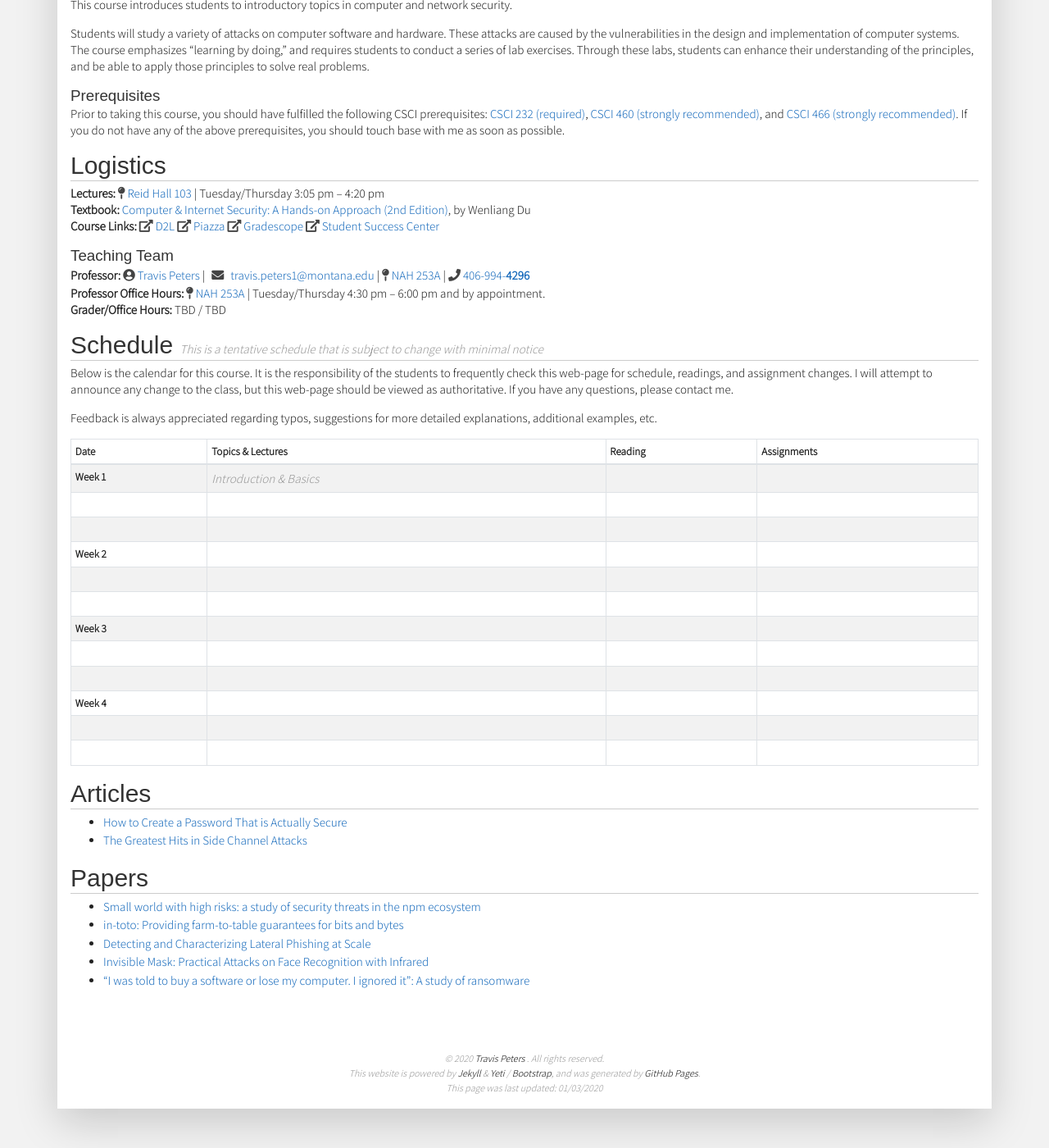
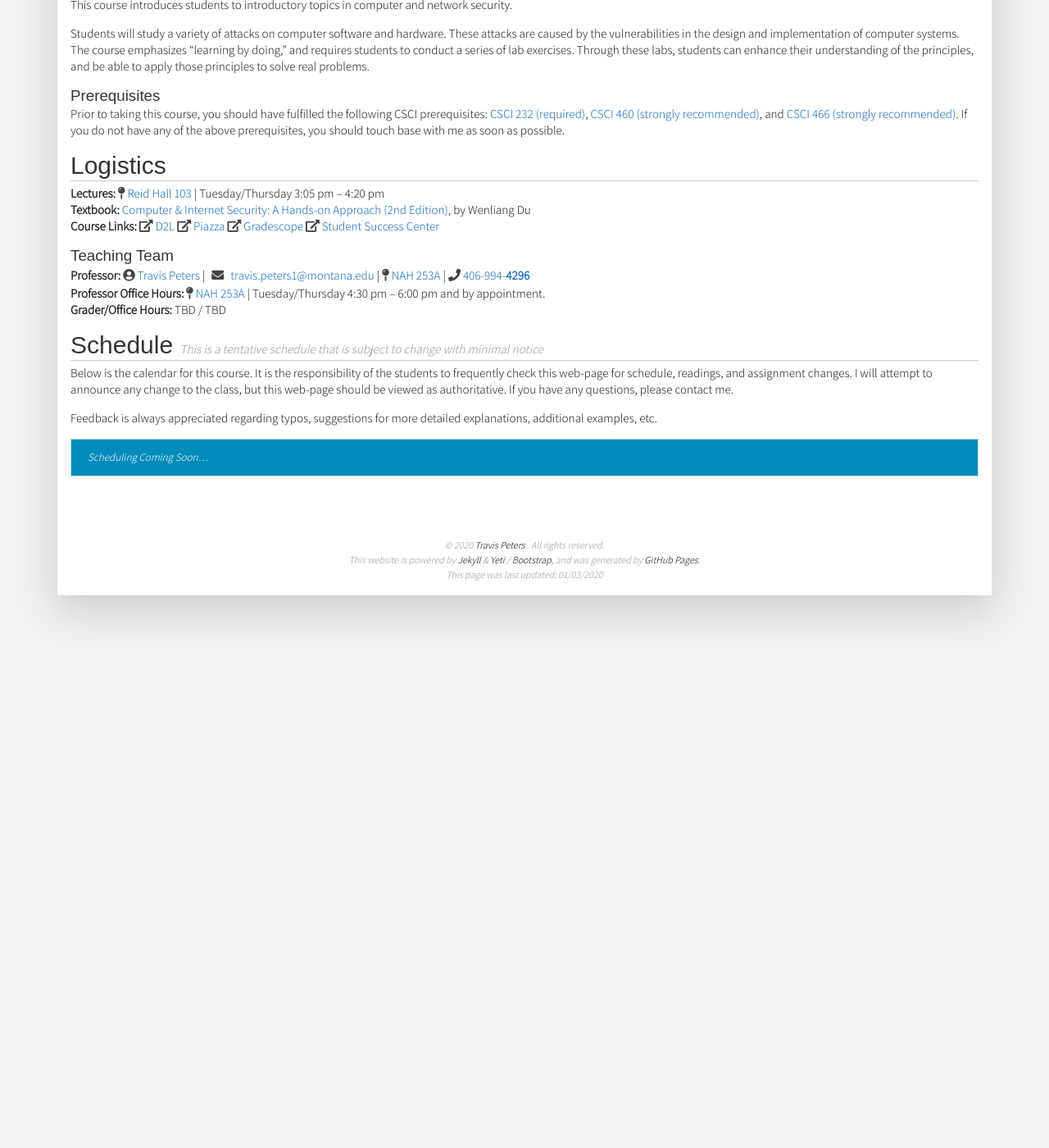
Before and after one commit to traviswpeters/cs476-2020-spring, a Jekyll site: the page built from index.md, in a window 1280 px wide and 1400 px high, scrolled down 262 px. Shown: the whole window at 82% size. Built offline with Jekyll 4.4.1, drawn with Linux system fonts in a browser that asks for light colours; nearby versions of some CDN libraries; some web fonts are replaced; our own code applies the rules of GitHub Pages for plain Markdown files; after the commit the page ends 1036 px from its top, so only the background shows below that.

Commit message:
schedule stub

```diff
--- a/index.md
+++ b/index.md
@@ -45,42 +45,6 @@ If you have any questions, please contact me.
 
 Feedback is always appreciated regarding typos, suggestions for more detailed explanations, additional examples, etc.
 
-{:.table .table-hover .table-striped .table-bordered .table-sm}
-| Date          | Topics & Lectures                                                                                                                                                                      | Reading                                      | Assignments                                  |
-| ------------- | -------------------------------------------------------------------------------------------------------------------------------------------------------------------------------------- | -------------------------------------------- |--------------------------------------------- |
-| **Week 1**    | <span class="note">Introduction & Basics</span>                                                                                                                                        | <span class="note"></span>
-|               |                                                                                                                                                                                        |
-|               |                                                                                                                                                                                        |
-| **Week 2**    | <span class="note"></span>                                                                                                                                                             | <span class="note"></span>
-|               |                                                                                                                                                                                        |
-|               |                                                                                                                                                                                        |
-| **Week 3**    | <span class="note"></span>                                                                                                                                                             | <span class="note"></span>
-|               |                                                                                                                                                                                        |
-|               |                                                                                                                                                                                        |
-| **Week 4**    | <span class="note"></span>                                                                                                                                                             | <span class="note"></span>
-|               |                                                                                                                                                                                        |
-|               |                                                                                                                                                                                        |
 
-<!-- code examples, provided code, etc. -->
-[Makefile]: {{site.data.settings.code}}/Makefile
-[Vagrantfile]: {{site.data.settings.code}}/Vagrantfile
-[uid.c]: {{site.data.settings.code}}/uid.c
-
-<!-- slides -->
-[slides01]: {{site.data.settings.slides}}/cs476-01-intro.pdf
-
-<!-- exams -->
-[Sample Exam Coversheet]: {{site.data.settings.exams.files}}/exam-coversheet-sample.pdf
-
-## Articles
-
-- [How to Create a Password That is Actually Secure](https://www.freecodecamp.org/news/actually-secure-passwords/)
-- [The Greatest Hits in Side Channel Attacks](https://noorsiddiqui.com/greatest-hits-in-sidechannel-attacks/)
-
-## Papers
-
-- [Small world with high risks: a study of security threats in the npm ecosystem](https://www.usenix.org/conference/usenixsecurity19/presentation/zimmerman)
-- [in-toto: Providing farm-to-table guarantees for bits and bytes](in-toto: Providing farm-to-table guarantees for bits and bytes)
-- [Detecting and Characterizing Lateral Phishing at Scale](https://www.usenix.org/conference/usenixsecurity19/presentation/ho)
-- [Invisible Mask: Practical Attacks on Face Recognition with Infrared](https://arxiv.org/abs/1803.04683)
-- ["I was told to buy a software or lose my computer. I ignored it": A study of ransomware](https://www.usenix.org/conference/soups2019/presentation/simoiu)
+_Scheduling Coming Soon..._
+{:.alert .alert-primary}
```
